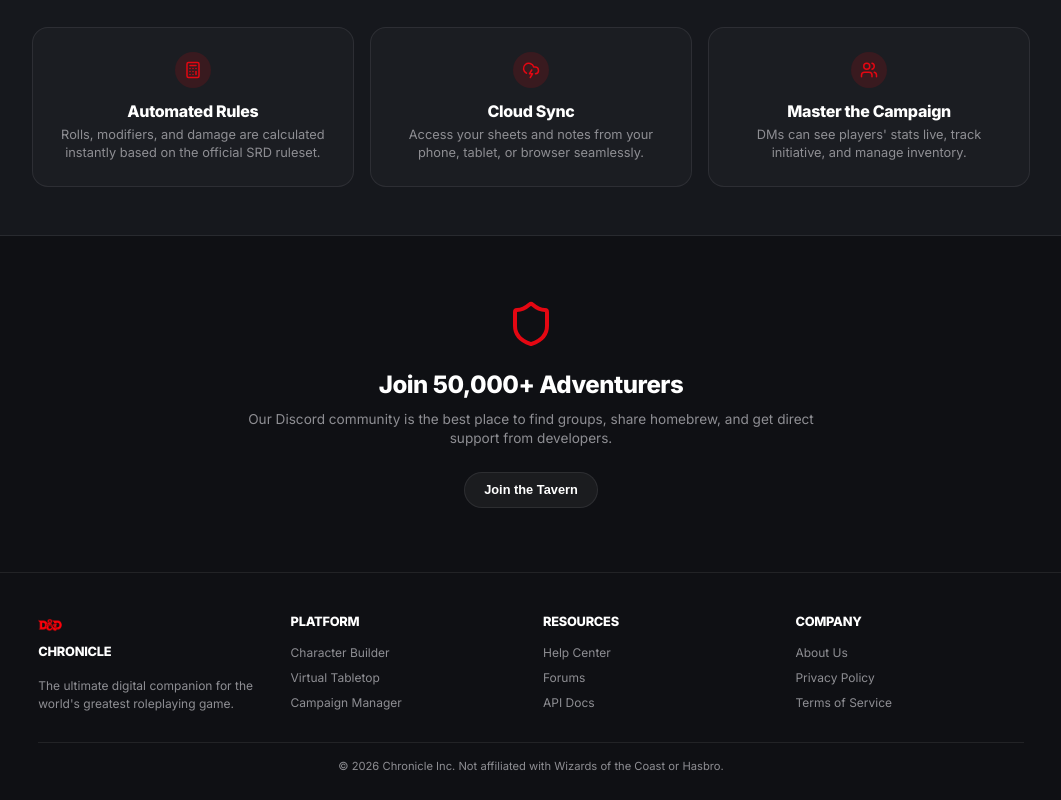
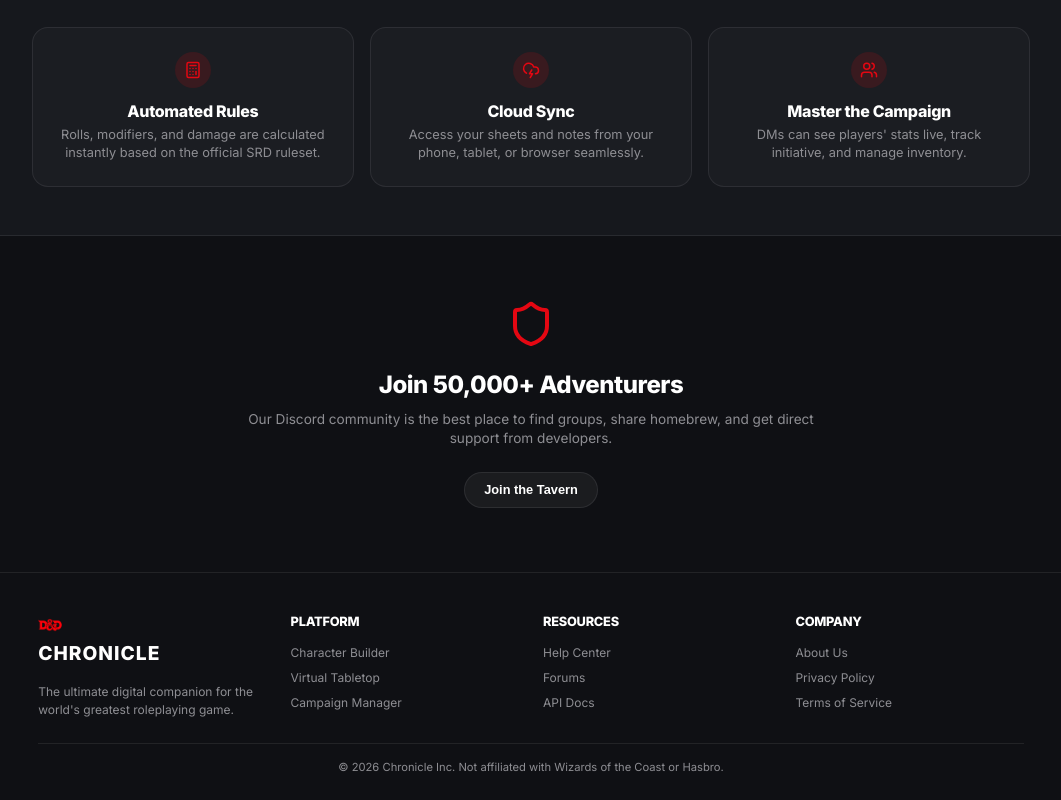
Before and after one commit to kapustadev/dnd-chronical, a React (Vite) app: page /#home in a window 1280 px wide. Shown: the part 586-1386 px from the top of the page, without its empty margins (109-1170 px from the left). Built offline with nearby package versions, Linux system fonts and the light colour scheme.

Commit message:
style: increase footer logo width to 200px and align nicely with text

```diff
--- a/src/App.jsx
+++ b/src/App.jsx
@@ -334,9 +334,9 @@ const Footer = ({ currentSystem }) => (
   <footer className="footer-section">
     <div className="footer-grid">
       <div className="footer-column">
-        <h4 style={{ color: 'var(--text-main)', display: 'flex', flexDirection: 'column', alignItems: 'flex-start', gap: '0.4rem', margin: '0 0 1rem 0' }}>
-          <img src={currentSystem?.includes('Pathfinder') ? '/pathfinder-seeklogo.svg' : '/DnD-Symbol.png'} style={{ height: currentSystem?.includes('Pathfinder') ? 'auto' : '24px', width: currentSystem?.includes('Pathfinder') ? '140px' : '24px', objectFit: 'contain' }} alt={currentSystem || "D&D"} />
-          <span>Chronicle</span>
+        <h4 style={{ color: 'var(--text-main)', display: 'flex', flexDirection: 'column', alignItems: 'flex-start', gap: '0.2rem', margin: '0 0 1rem 0' }}>
+          <img src={currentSystem?.includes('Pathfinder') ? '/pathfinder-seeklogo.svg' : '/DnD-Symbol.png'} style={{ height: currentSystem?.includes('Pathfinder') ? 'auto' : '24px', width: currentSystem?.includes('Pathfinder') ? '200px' : '24px', objectFit: 'contain', marginLeft: currentSystem?.includes('Pathfinder') ? '-4px' : '0' }} alt={currentSystem || "D&D"} />
+          <span style={{ fontSize: '1.2rem', letterSpacing: '1px' }}>CHRONICLE</span>
         </h4>
         <p style={{ color: 'var(--text-muted)', fontSize: '0.75rem', lineHeight: 1.5 }}>The ultimate digital companion for the world's greatest roleplaying game.</p>
       </div>
```
